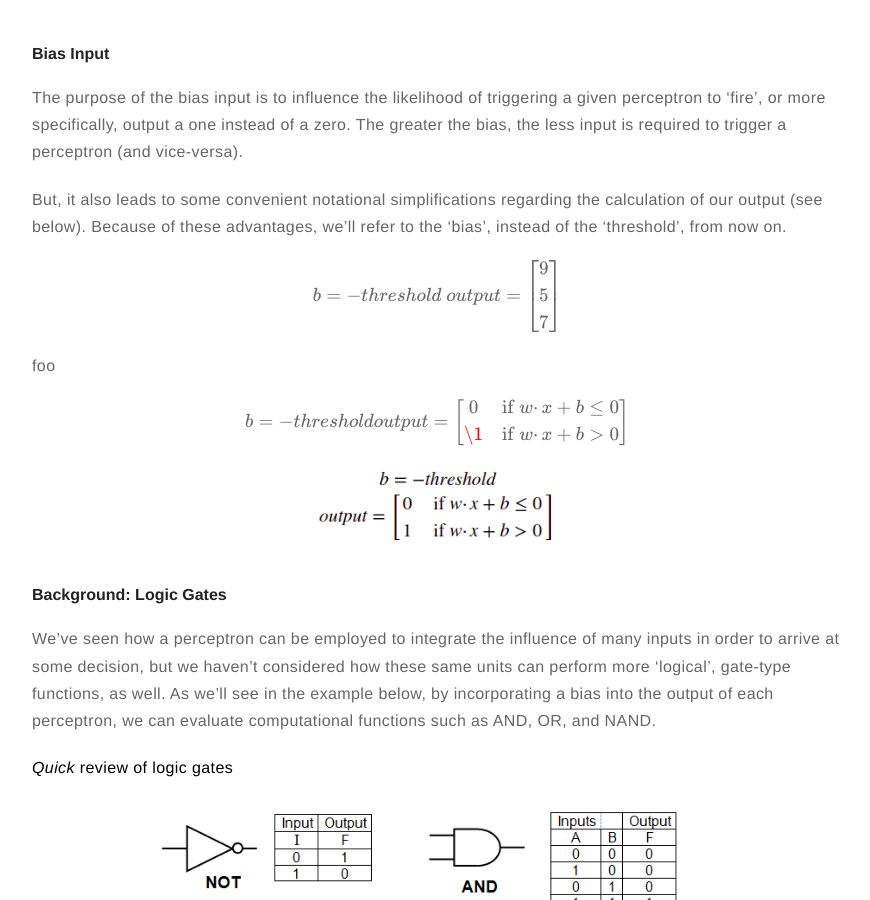
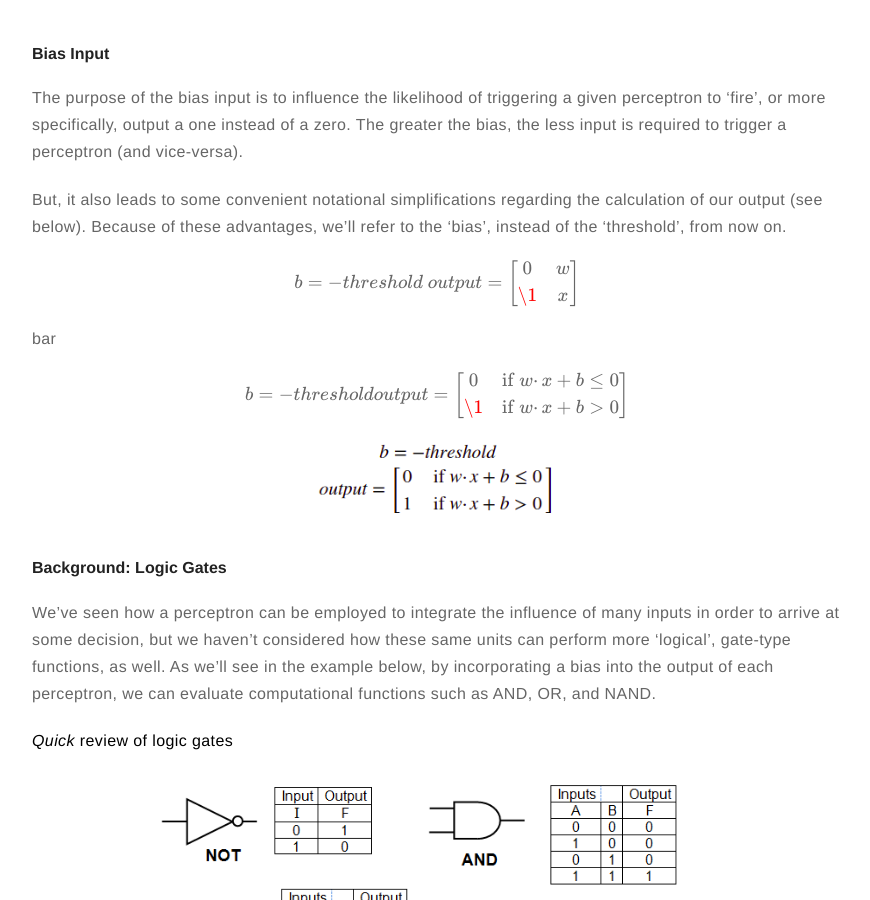
Before and after one commit to meccaLeccaHi/meccaLeccaHi.github.io, a Jekyll site: the page built from _posts/2018-10-30-neural_nets-tensorflow.md, in a window 1280 px wide and 900 px high, scrolled down 9110 px. Shown: the whole window, without its empty margins (203-1073 px from the left). Built offline with Jekyll 4.4.1, drawn with Linux system fonts in a browser that asks for light colours; formulas are drawn with MathJax 3; comment, search, counter and statistics services are not loaded.

Commit message:
adding text

```diff
--- a/_posts/2018-10-30-neural_nets-tensorflow.md
+++ b/_posts/2018-10-30-neural_nets-tensorflow.md
@@ -291,10 +291,11 @@ But, it also leads to some convenient notational simplifications regarding the c
 
 $$\begin{equation*}
     b=-threshold\\
-	\ output = \left[\begin{array}{c} 9 \\ 5 \\ 7 \end{array} \right]
+	\ output = \left[\begin{array}{c} 0 & w \\
+	\1 & x \end{array} \right]
 \end{equation*}$$
 
-foo
+bar
 
 $$
 b=-threshold\\
```
